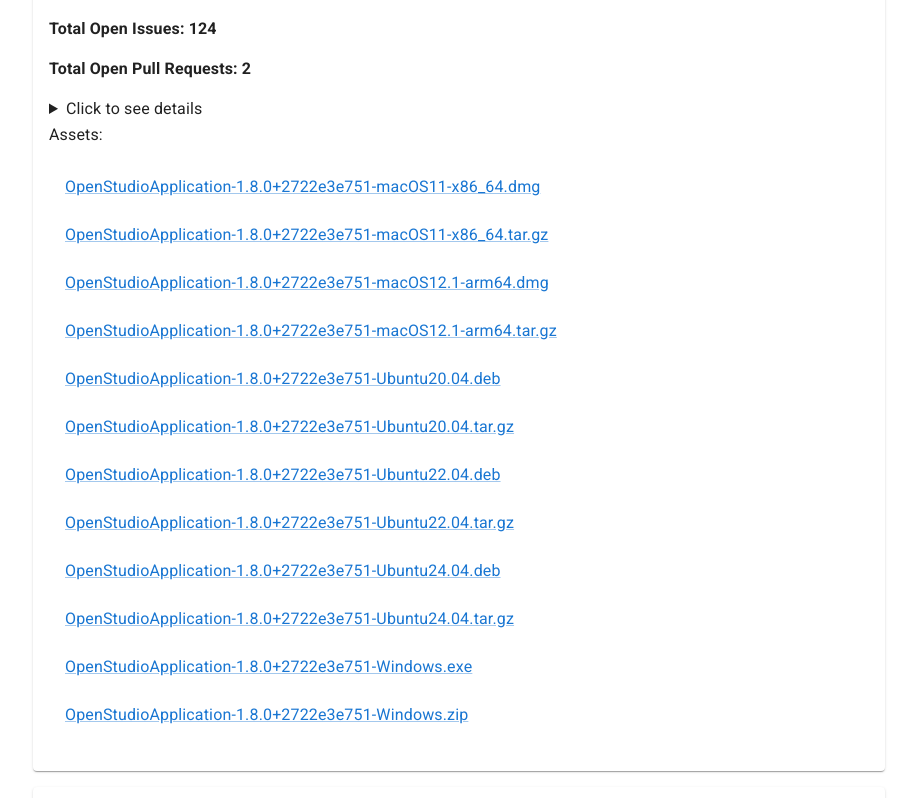
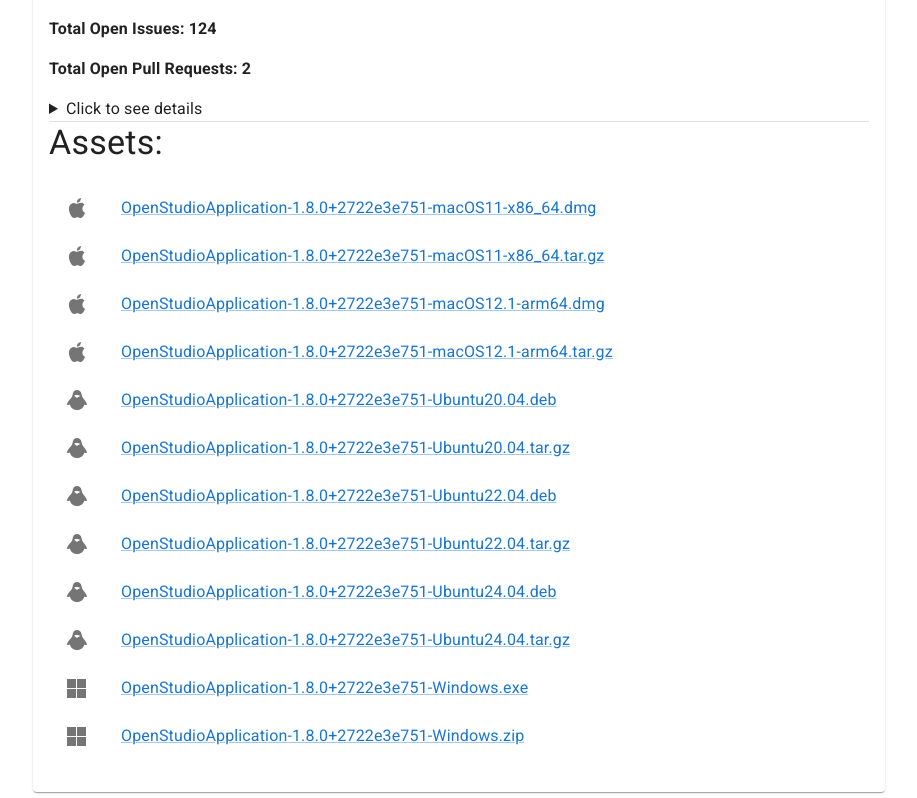
Before and after one commit to openstudiocoalition/openstudiocoalition.github.io, a React app in the folder openstudioreleases/: page /#/app/releases in a window 1280 px wide. Shown: the part 1722-2520 px from the top of the page, without its empty margins (181-1098 px from the left). Built offline with nearby package versions, Linux system fonts and the light colour scheme; no server answers; sample sign-in values are in the browser's storage; a web font is replaced by a local one.

Commit message:
Add icons to the release assets

```diff
--- a/openstudioreleases/src/releases/ReleaseInfo.tsx
+++ b/openstudioreleases/src/releases/ReleaseInfo.tsx
@@ -2,12 +2,17 @@
   Button,
   Card,
   CardContent,
+  Divider,
   Link,
   List,
   ListItem,
+  ListItemIcon,
   ListItemText,
+  SvgIcon,
   Typography,
 } from '@mui/material';
+import AppleIcon from '@mui/icons-material/Apple';
+import MicrosoftIcon from '@mui/icons-material/Microsoft';
 import Markdown from 'react-markdown';
 import rehypeRaw from 'rehype-raw'
 import { firebaseStorage } from '../firebase';
@@ -15,6 +20,16 @@
 import { enqueueSnackbar } from 'notistack';
 import { getFirebaseKeyFromReleaseAsset } from './getFirebaseKeyFromReleaseAsset';
 import { gaDownloadClick } from '../ga/gaEvents';
+
+const wrapSvgPath = (path, viewBox='0 0 24 24') => (props) => (
+    <SvgIcon {...props} viewBox={viewBox}>{path}</SvgIcon>
+);
+
+const linuxPath = (<path
+    d="M14.62 8.35c-.42.28-1.75 1.04-1.95 1.19c-.39.31-.75.29-1.14-.01c-.2-.16-1.53-.92-1.95-1.19c-.48-.31-.45-.7.08-.92c1.64-.69 3.28-.64 4.91.03c.49.21.51.6.05.9m7.22 7.28c-.93-2.09-2.2-3.99-3.84-5.66a4.3 4.3 0 0 1-1.06-1.88c-.1-.33-.17-.67-.24-1.01c-.2-.88-.29-1.78-.7-2.61c-.73-1.58-2-2.4-3.84-2.47c-1.81.05-3.16.81-3.95 2.4c-.21.43-.36.88-.46 1.34c-.17.76-.32 1.55-.5 2.32c-.15.65-.45 1.21-.96 1.71c-1.61 1.57-2.9 3.37-3.88 5.35c-.14.29-.28.58-.37.88c-.19.66.29 1.12.99.96c.44-.09.88-.18 1.3-.31c.41-.15.57-.05.67.35c.65 2.15 2.07 3.66 4.24 4.5c4.12 1.56 8.93-.66 9.97-4.58c.07-.27.17-.37.47-.27c.46.14.93.24 1.4.35c.49.09.85-.16.92-.64c.03-.26-.06-.49-.16-.73" />
+);
+
+export const LinuxIcon = wrapSvgPath(linuxPath);
 
 export const extractPlatform = (fileName: string) => {
   if (fileName.includes('macOS')) {
@@ -59,6 +74,27 @@
 type Props = {
   release: Release;
 };
+
+
+const assetIcon = (platform) => {
+  if (platform == 'mac') {
+    return <ListItemIcon>
+             <AppleIcon />
+           </ListItemIcon>;
+  }
+  if (platform == 'windows') {
+    return <ListItemIcon>
+             <MicrosoftIcon />
+           </ListItemIcon>;
+  }
+  if (platform == 'linux') {
+    return <ListItemIcon>
+             <LinuxIcon />
+           </ListItemIcon>;
+  }
+};
+
+
 export const ReleaseInfo = ({ release }: Props) => {
   const onDownload = async (e, release: Release, asset: AssetsItem) => {
     e.preventDefault();
@@ -104,12 +140,14 @@
           {release.name}
         </Typography>
         <Markdown rehypePlugins={[rehypeRaw]}>{release.body}</Markdown>
-        <Typography variant='subtitle1' gutterBottom>
+        <Divider/>
+        <Typography variant='h4' gutterBottom>
           Assets:
         </Typography>
         <List>
           {release.assets.map((asset) => (
             <ListItem key={asset.name}>
+              {assetIcon(extractPlatform(asset.name))}
               <ListItemText>
                 <Link
                   href={'#'}
```
